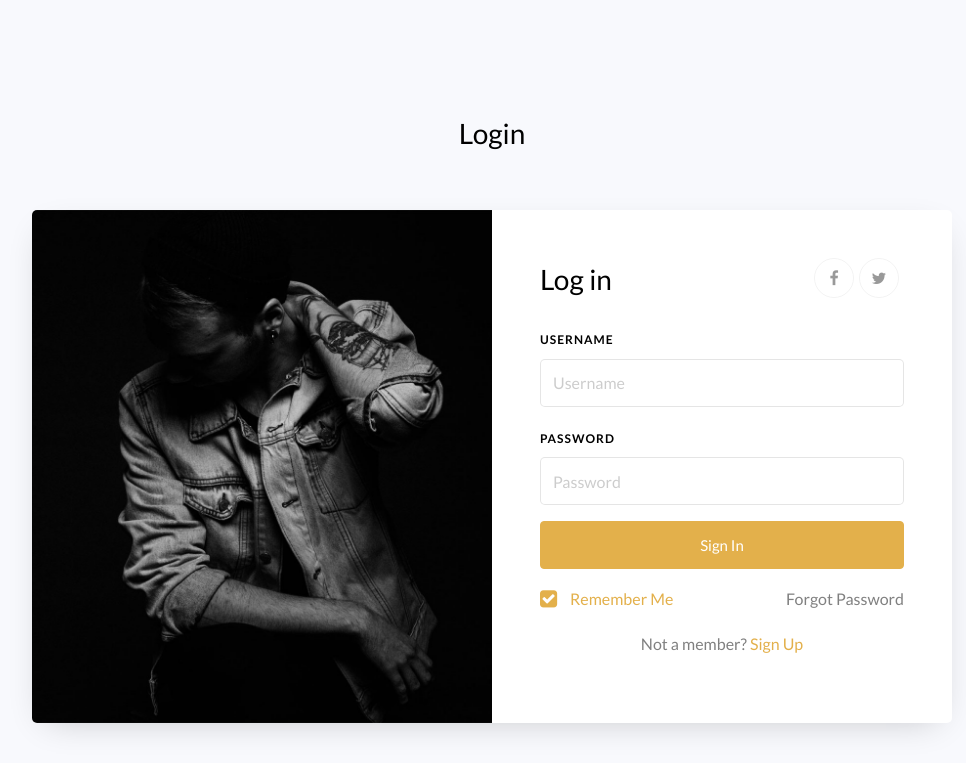
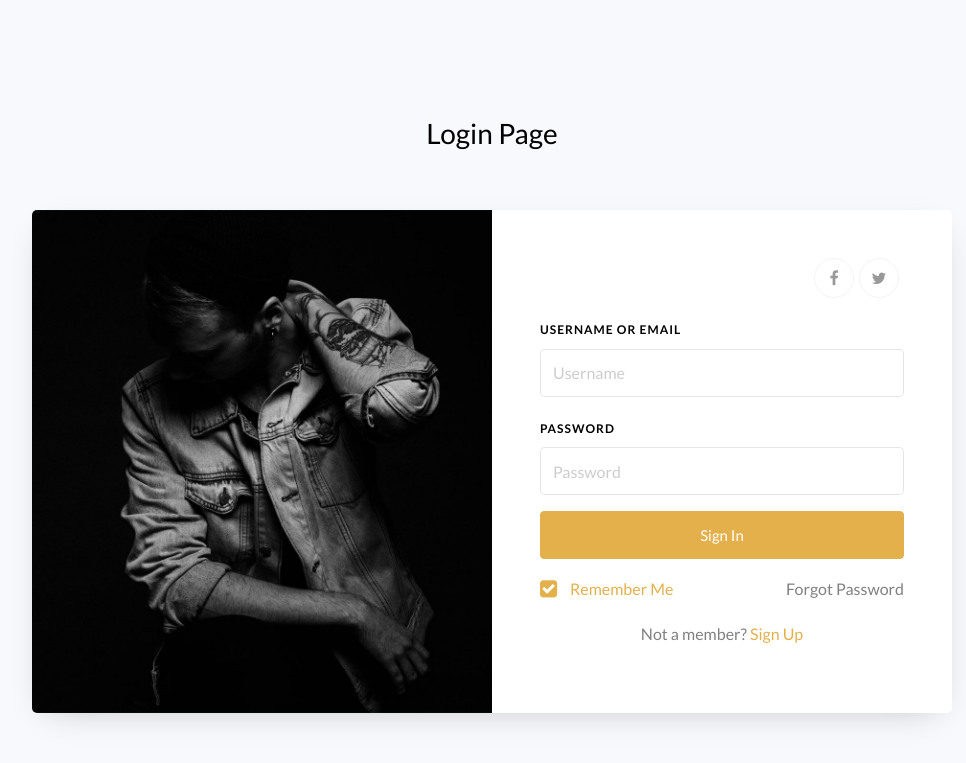
Before and after one commit to H03ein99/MySite, a Django app: page /accounts/login/ in a window 1280 px wide. Shown: the top 763 px of the page, without its empty margins (148-1114 px from the left). After the commit the page ends 722 px from the top, so only its background shows below. Run offline with Django 5.2, Linux system fonts and the light colour scheme; some libraries are stand-ins or nearby versions.

Commit message:
Update templates

```diff
--- a/MySite/templates/accounts/login.html
+++ b/MySite/templates/accounts/login.html
@@ -1,9 +1,11 @@
 {% extends 'base-acc.html' %}
 {% load static %}
+{% block title %}Login{% endblock title %}
+{% block process %}Login Page{% endblock process %}
 {% block content %}
   <div class="d-flex">
     <div class="w-100">
-      <h3 class="mb-4">Log in</h3>
+
     </div>
     <div class="w-100">
       <p class="social-media d-flex justify-content-end">
@@ -16,7 +18,7 @@
     {% csrf_token %}
 
     <div class="form-group mb-3">
-      <label class="label" name="username" for="name">Username</label>
+      <label class="label" name="username" for="name">Username or Email</label>
       <input type="text" name="username" class="form-control" placeholder="Username" required />
     </div>
     <div class="form-group mb-3">
--- a/MySite/templates/accounts/signup.html
+++ b/MySite/templates/accounts/signup.html
@@ -1,6 +1,8 @@
 {% extends 'base-acc.html' %}
 {% load static %}
 {% block content %}
+{% block title %}Sign Up{% endblock title %}
+{% block process %}SignUp Page{% endblock process %}
   <form action="{% url 'signup' %}" class="signin-form" method="post">
     {% csrf_token %}
 
--- a/MySite/templates/base-acc.html
+++ b/MySite/templates/base-acc.html
@@ -2,7 +2,7 @@
 <!DOCTYPE html>
 <html lang="en">
   <head>
-    <title>Login</title>
+    <title>{% block title %}Welcome{% endblock title %}</title>
     <meta charset="utf-8" />
     <meta name="viewport" content="width=device-width, initial-scale=1, shrink-to-fit=no" />
 
@@ -17,7 +17,7 @@
       <div class="container">
         <div class="row justify-content-center">
           <div class="col-md-6 text-center mb-5">
-            <h2 class="heading-section">Login</h2>
+            <h2 class="heading-section">{% block process %}{% endblock process %}</h2>
           </div>
         </div>
         <div class="row justify-content-center">
--- a/MySite/templates/registration/password_reset_complete.html
+++ b/MySite/templates/registration/password_reset_complete.html
@@ -1,5 +1,7 @@
 {% extends 'base-acc.html' %}
 {% load static %}
+{% block title %}Reset Password{% endblock title %}
+{% block process %}Reset Password{% endblock process %}
 {% block content %}
   <div class="d-flex">
     <div class="w-100">
--- a/MySite/templates/registration/password_reset_confirm.html
+++ b/MySite/templates/registration/password_reset_confirm.html
@@ -1,5 +1,7 @@
 {% extends 'base-acc.html' %}
 {% load static %}
+{% block title %}Reset Password{% endblock title %}
+{% block process %}Reset Password{% endblock process %}
 {% block content %}
   <div class="d-flex">
     <div class="w-100">
--- a/MySite/templates/registration/password_reset_done.html
+++ b/MySite/templates/registration/password_reset_done.html
@@ -1,5 +1,7 @@
 {% extends 'base-acc.html' %}
 {% load static %}
+{% block title %}Reset Password{% endblock title %}
+{% block process %}Reset Password{% endblock process %}
 {% block content %}
   <div class="d-flex">
     <div class="w-100">
--- a/MySite/templates/registration/password_reset_form.html
+++ b/MySite/templates/registration/password_reset_form.html
@@ -1,5 +1,7 @@
 {% extends 'base-acc.html' %}
 {% load static %}
+{% block title %}Reset Password{% endblock title %}
+{% block process %}Reset Password{% endblock process %}
 {% block content %}
   <div class="d-flex">
     <div class="w-100">
```
